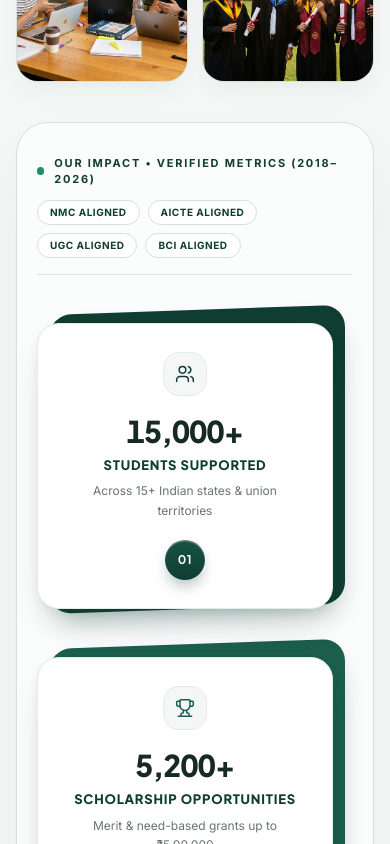
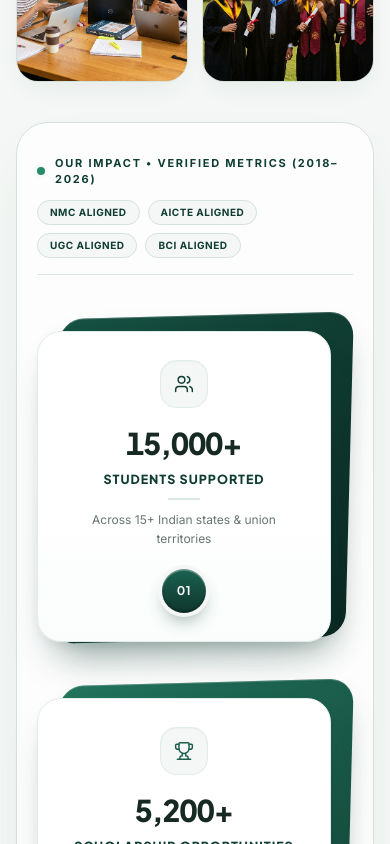
Before and after one commit to mannbond007/milestone, a Next.js app: page / in a window 390 px wide. Shown: the part 1360-2204 px from the top of the page. Built offline with nearby package versions, Linux system fonts and the light colour scheme; no server answers.

Commit message:
Enhance 3D tilt and polish on statistics cards

```diff
--- a/src/components/home/statistics-section.tsx
+++ b/src/components/home/statistics-section.tsx
@@ -16,8 +16,8 @@ export function StatisticsSection() {
       label: t("homeStats.students", "Students Supported"),
       subtext: "Across 15+ Indian states & union territories",
       icon: Users,
-      accentBg: "bg-[#103D32]",
-      badgeBg: "bg-gradient-to-b from-[#175244] to-[#103D32]",
+      backingGradient: "bg-gradient-to-br from-[#165243] via-[#103D32] to-[#0A2720]",
+      badgeGradient: "bg-gradient-to-b from-[#1B6351] to-[#0E362C]",
       iconColor: "text-[#103D32] dark:text-[#34A880]",
     },
     {
@@ -27,8 +27,8 @@ export function StatisticsSection() {
       label: t("homeStats.scholarships", "Scholarship Opportunities"),
       subtext: "Merit & need-based grants up to ₹5,00,000",
       icon: Trophy,
-      accentBg: "bg-[#1B5E4B]",
-      badgeBg: "bg-gradient-to-b from-[#23775F] to-[#1B5E4B]",
+      backingGradient: "bg-gradient-to-br from-[#23755E] via-[#1B5E4B] to-[#124234]",
+      badgeGradient: "bg-gradient-to-b from-[#268067] to-[#175141]",
       iconColor: "text-[#1B5E4B] dark:text-[#34A880]",
     },
     {
@@ -38,8 +38,8 @@ export function StatisticsSection() {
       label: t("homeStats.institutions", "Partner Institutions"),
       subtext: "Recognized universities & medical colleges",
       icon: Building2,
-      accentBg: "bg-[#258B68]",
-      badgeBg: "bg-gradient-to-b from-[#2CA37A] to-[#258B68]",
+      backingGradient: "bg-gradient-to-br from-[#2B9973] via-[#258B68] to-[#1A634A]",
+      badgeGradient: "bg-gradient-to-b from-[#31A57D] to-[#1F7557]",
       iconColor: "text-[#258B68] dark:text-[#34A880]",
     },
     {
@@ -49,8 +49,8 @@ export function StatisticsSection() {
       label: t("homeStats.successRate", "Success Rate"),
       subtext: "Verified scholar admission & grant realization",
       icon: TrendingUp,
-      accentBg: "bg-[#2A473E]",
-      badgeBg: "bg-gradient-to-b from-[#365B4F] to-[#2A473E]",
+      backingGradient: "bg-gradient-to-br from-[#35544B] via-[#2A473E] to-[#1C302A]",
+      badgeGradient: "bg-gradient-to-b from-[#3C6156] to-[#243D35]",
       iconColor: "text-[#2A473E] dark:text-[#34A880]",
     },
   ];
@@ -64,11 +64,14 @@ export function StatisticsSection() {
       <div className="max-w-7xl mx-auto px-4 sm:px-6 lg:px-8">
         <ScrollReveal>
           {/* Outer Architectural Container */}
-          <div className="rounded-[32px] bg-white/70 dark:bg-[#111E1A]/80 border border-[#D5E2DC] dark:border-[#21362E] px-5 py-8 sm:px-8 sm:py-10 lg:px-10 lg:py-12 shadow-[0_24px_60px_-15px_rgba(16,61,50,0.07)]">
+          <div className="rounded-[32px] bg-white/80 dark:bg-[#111E1A]/85 border border-[#D5E2DC] dark:border-[#21362E] px-5 py-8 sm:px-8 sm:py-10 lg:px-10 lg:py-12 shadow-[0_24px_60px_-15px_rgba(16,61,50,0.08)]">
             {/* Clean Top Header Bar */}
-            <div className="mb-10 flex flex-col sm:flex-row sm:items-center justify-between gap-3 pb-4 border-b border-[#DCE6E1] dark:border-[#21362E]">
+            <div className="mb-11 flex flex-col sm:flex-row sm:items-center justify-between gap-3 pb-4 border-b border-[#DCE6E1] dark:border-[#21362E]">
               <div className="flex items-center gap-2.5">
-                <span className="h-2 w-2 rounded-full bg-[#258B68]" />
+                <span className="relative flex h-2 w-2">
+                  <span className="animate-ping absolute inline-flex h-full w-full rounded-full bg-[#258B68] opacity-75" />
+                  <span className="relative inline-flex rounded-full h-2 w-2 bg-[#258B68]" />
+                </span>
                 <span className="text-[11px] font-bold uppercase tracking-[0.16em] text-[#103D32] dark:text-[#34A880]">
                   {t("homeStats.badge", "OUR IMPACT")} • VERIFIED METRICS (2018–2026)
                 </span>
@@ -78,7 +81,7 @@ export function StatisticsSection() {
                 {["NMC", "AICTE", "UGC", "BCI"].map((body) => (
                   <span
                     key={body}
-                    className="text-[10px] font-bold uppercase tracking-wider px-3 py-1 rounded-full bg-white dark:bg-[#0B1411] text-[#103D32] dark:text-[#CBE6DA] border border-[#D5E2DC] dark:border-[#21362E]"
+                    className="text-[10px] font-bold uppercase tracking-wider px-3 py-1 rounded-full bg-[#F4F7F5] dark:bg-[#0B1411] text-[#103D32] dark:text-[#CBE6DA] border border-[#D5E2DC] dark:border-[#21362E]"
                   >
                     {body} Aligned
                   </span>
@@ -87,64 +90,67 @@ export function StatisticsSection() {
             </div>
 
             {/* 4-Column Layered 3D Perspective Card Grid */}
-            <div className="grid grid-cols-1 sm:grid-cols-2 lg:grid-cols-4 gap-8 lg:gap-7 pr-2 sm:pr-3">
+            <div className="grid grid-cols-1 sm:grid-cols-2 lg:grid-cols-4 gap-9 lg:gap-7 pr-2 sm:pr-3">
               {stats.map((stat, idx) => {
                 const Icon = stat.icon;
                 return (
-                  <div key={idx} className="group relative pt-2 pr-3 pb-2">
-                    {/* Angled / Offset Colored Backing Plate (3D Layer Behind) */}
+                  <div key={idx} className="group relative pt-3 pr-3.5 pb-2">
+                    {/* More Pronounced Angled & Tilted Backing Plate */}
                     <div
                       className={`
-                        absolute top-0 right-0 bottom-1 left-3
-                        rounded-[22px] ${stat.accentBg}
-                        -skew-y-2 origin-bottom-left
-                        transition-transform duration-300 ease-out
-                        group-hover:translate-x-0.5 group-hover:-translate-y-0.5
-                        shadow-[0_14px_28px_-10px_rgba(16,61,50,0.35)]
+                        absolute top-0 right-0 bottom-1.5 left-3.5
+                        rounded-[24px] ${stat.backingGradient}
+                        -skew-y-3 rotate-[1.5deg] origin-bottom-left
+                        transition-all duration-300 ease-out
+                        group-hover:translate-x-1 group-hover:-translate-y-1 group-hover:rotate-[2.2deg]
+                        shadow-[0_18px_34px_-12px_rgba(16,61,50,0.42),inset_0_1px_0_rgba(255,255,255,0.2)]
                       `}
                       aria-hidden="true"
                     />
 
-                    {/* Crisp Foreground White Card */}
+                    {/* Crisp Foreground White Card with Subtle Counter-Tilt */}
                     <div
                       className="
                         relative z-10 h-full
-                        rounded-[22px] bg-white dark:bg-[#14231E]
-                        border border-[#E3ECE7] dark:border-[#253D34]
+                        rounded-[24px] bg-gradient-to-b from-white via-white to-[#FAFDFB]
+                        dark:from-[#15251F] dark:via-[#12201B] dark:to-[#0F1B17]
+                        border border-[#E2ECE7] dark:border-[#263F36]
                         px-6 py-7 sm:px-6 sm:py-8
                         flex flex-col items-center text-center justify-between
-                        min-h-[255px]
-                        shadow-[0_20px_38px_-14px_rgba(16,61,50,0.18),0_4px_12px_-2px_rgba(16,61,50,0.06)]
-                        dark:shadow-[0_20px_38px_-14px_rgba(0,0,0,0.55)]
+                        min-h-[268px]
+                        shadow-[0_24px_46px_-14px_rgba(16,61,50,0.20),0_6px_16px_-4px_rgba(16,61,50,0.08),inset_0_1.5px_0_rgba(255,255,255,0.95)]
+                        dark:shadow-[0_24px_46px_-14px_rgba(0,0,0,0.6),inset_0_1px_0_rgba(255,255,255,0.08)]
                         transition-transform duration-300 ease-out
-                        group-hover:-translate-y-1
+                        group-hover:-translate-y-1.5
                       "
                     >
-                      {/* Top Centered Outline Icon */}
-                      <div className="flex items-center justify-center w-11 h-11 rounded-2xl bg-[#F4F7F5] dark:bg-[#0E1A16] border border-[#E3ECE7] dark:border-[#253D34]">
-                        <Icon className={`w-5 h-5 stroke-[1.8] ${stat.iconColor}`} />
+                      {/* Top Minimalist Icon with Soft Ring */}
+                      <div className="flex items-center justify-center w-12 h-12 rounded-2xl bg-[#F4F7F5] dark:bg-[#0D1814] border border-[#E2ECE7] dark:border-[#263F36] shadow-[inset_0_1px_2px_rgba(16,61,50,0.04)]">
+                        <Icon className={`w-5 h-5 stroke-[1.75] ${stat.iconColor}`} />
                       </div>
 
                       {/* Center Metric & Copy */}
-                      <div className="my-5">
-                        <div className="font-heading text-3xl sm:text-[34px] font-extrabold tracking-tight text-[#172923] dark:text-[#F2F7F5] leading-none">
+                      <div className="my-5 w-full">
+                        <div className="font-heading text-3xl sm:text-[36px] font-extrabold tracking-[-0.03em] text-[#172923] dark:text-[#F2F7F5] leading-none">
                           <AnimatedCounter value={stat.value} suffix={stat.suffix} />
                         </div>
-                        <h3 className="mt-2.5 font-heading text-[13px] font-extrabold uppercase tracking-[0.06em] text-[#103D32] dark:text-[#34A880]">
+                        <h3 className="mt-3 font-heading text-[12.5px] font-extrabold uppercase tracking-[0.08em] text-[#103D32] dark:text-[#34A880]">
                           {stat.label}
                         </h3>
-                        <p className="mt-1.5 text-xs text-[#68756F] dark:text-[#9BB0A8] leading-relaxed max-w-[200px] mx-auto">
+                        <div className="w-8 h-[1.5px] bg-[#DCE6E1] dark:bg-[#263F36] mx-auto my-2.5 rounded-full" />
+                        <p className="text-xs text-[#68756F] dark:text-[#9BB0A8] leading-relaxed max-w-[205px] mx-auto">
                           {stat.subtext}
                         </p>
                       </div>
 
-                      {/* Bottom Circular Numbered Badge (01–04) */}
+                      {/* Bottom Sculpted 3D Circular Medallion (01–04) */}
                       <div
                         className={`
-                          w-10 h-10 rounded-full ${stat.badgeBg}
+                          w-11 h-11 rounded-full ${stat.badgeGradient}
                           text-white font-heading text-xs font-bold tracking-wider
                           flex items-center justify-center
-                          shadow-[0_8px_16px_-4px_rgba(16,61,50,0.4),inset_0_1.5px_1px_rgba(255,255,255,0.3)]
+                          ring-4 ring-[#F4F7F5] dark:ring-[#0D1814]
+                          shadow-[0_10px_18px_-4px_rgba(16,61,50,0.45),inset_0_1.5px_1px_rgba(255,255,255,0.35),inset_0_-2px_2px_rgba(0,0,0,0.25)]
                         `}
                       >
                         {stat.num}
```
